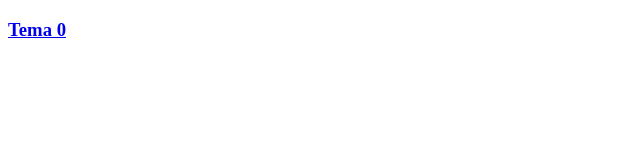
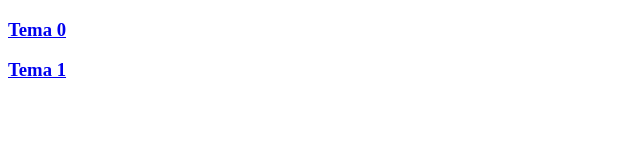
Before and after one commit to fjjaraba/programacio, a plain HTML site: page index.html in a window 1280 px wide. Shown: the full height of the page, 0-640 px from the left. Drawn offline with Linux system fonts and the light colour scheme.

Commit message:
Update index.html

```diff
--- a/index.html
+++ b/index.html
@@ -8,6 +8,7 @@
     <header></header>
     <main>
     <h3><a href="Tema00_Introduccio/index.html">Tema 0</a></h3>
+    <h3><a href="Tema01_Intro_Prog/index.html">Tema 1</a></h3>
     </main>
     <footer></footer>
   </body>
```
